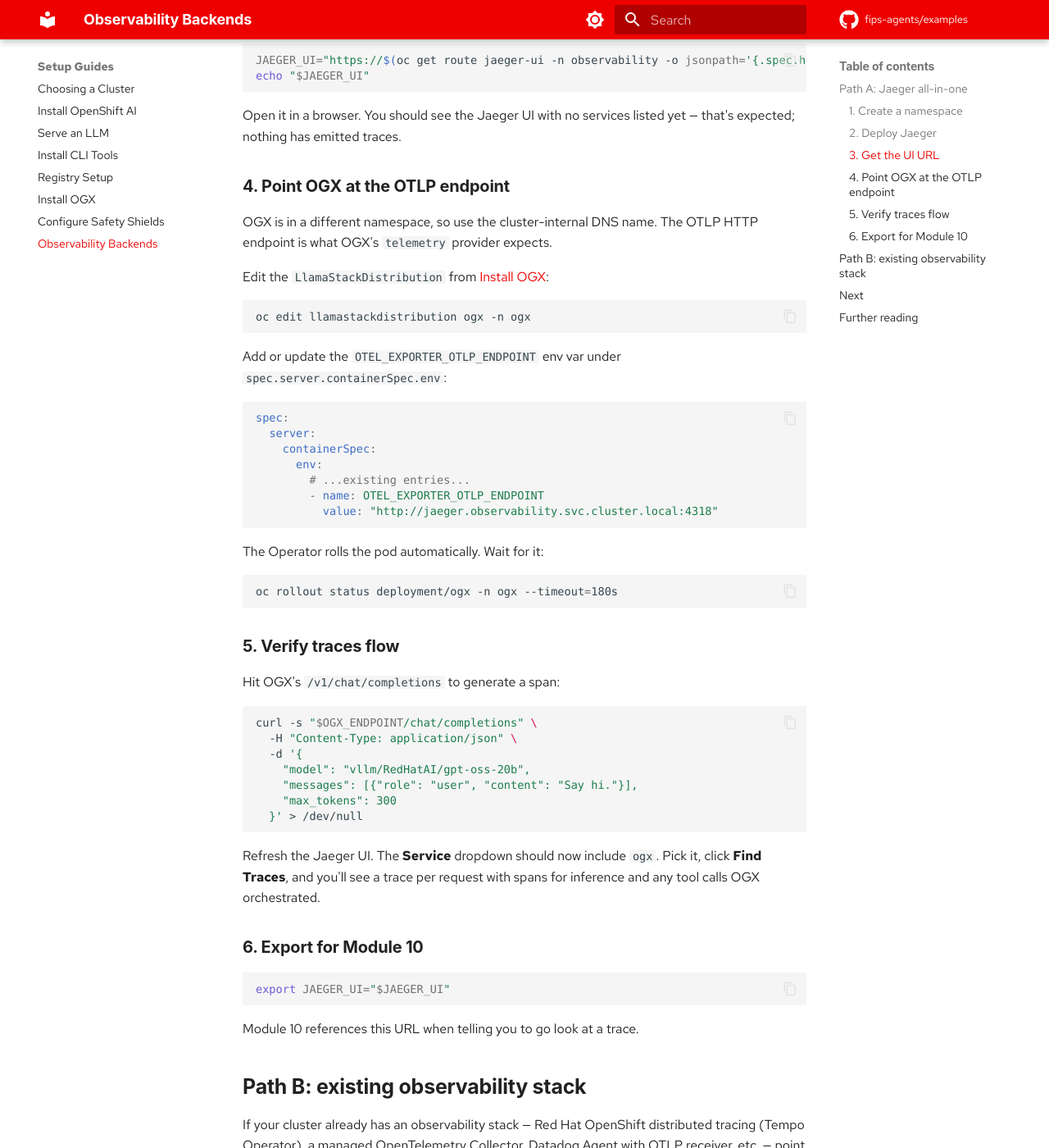
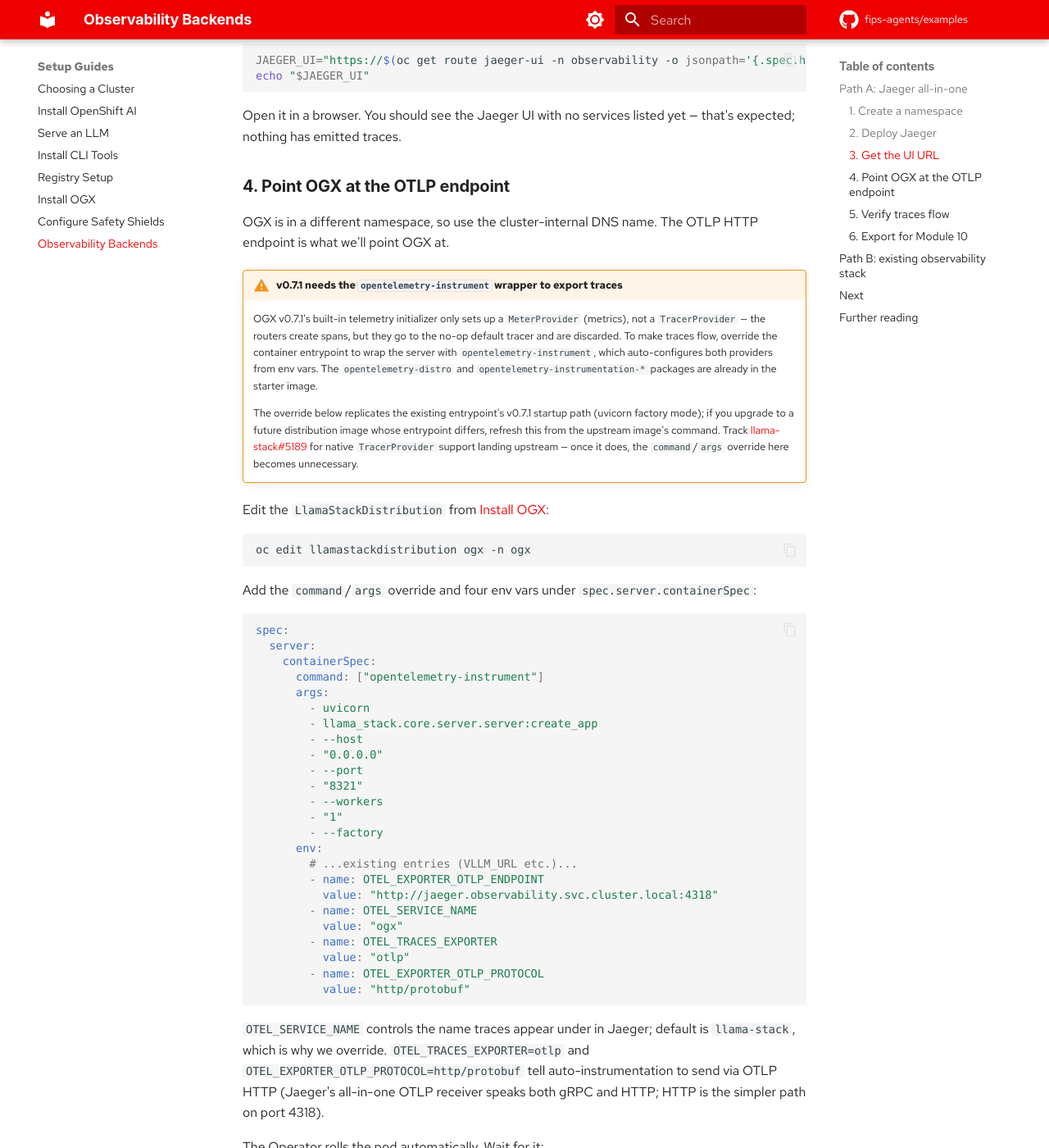
Before and after one commit to fips-agents/examples, an MkDocs documentation site: the page built from docs/guides/observability-backends.md, in a window 1280 px wide and 1400 px high, scrolled down 2286 px. Shown: the whole window at 82% size. Built offline with MkDocs 1.6.1 and Material for MkDocs 9.7.7, drawn with Linux system fonts in a browser that asks for light colours; some web fonts are replaced; comment, search, counter and statistics services are not loaded; some of the changed text lies outside the part shown.

Commit message:
docs: Make traces actually flow in observability-backends; capture next-session plan
E2E test on the cluster surfaced the largest finding of the session:
v0.7.1's setup_telemetry() initializes only a MeterProvider — spans are
created throughout the routers but go to the no-op tracer and are
discarded, so OTEL_EXPORTER_OTLP_ENDPOINT alone exports metrics-only
and Jaeger (a trace receiver) sees nothing.

Workaround now in the doc: override the LlamaStackDistribution's
container entrypoint with opentelemetry-instrument and add
OTEL_TRACES_EXPORTER=otlp + OTEL_EXPORTER_OTLP_PROTOCOL=http/protobuf.
The starter image already ships opentelemetry-distro and the
instrumentation packages, so no new deps. With the wrapper applied,
Jaeger receives spans for /v1/chat/completions, /v1/safety/run-shield,
the OGX-internal chat-model span, the httpx connect to vLLM, and the
sqlite3 store — verified end-to-end.

Two other doc bugs caught: OTEL_SERVICE_NAME wasn't set so traces
appeared under "llama-stack" instead of "ogx" as the doc promised;
jaegertracing/all-in-one:1.62 was never published (Docker Hub starts
at 1.63.0), bumped to 1.76.0.

NEXT_SESSION.md captures Path B (Llama Guard, blocked on second GPU),
the four upstream issues to file, a 10-step e2e test scenario, and
the cluster handoff state.

Assisted-by: Claude Code (Opus 4.7)

````diff
--- a/docs/guides/observability-backends.md
+++ b/docs/guides/observability-backends.md
@@ -39,7 +39,7 @@ spec:
     spec:
       containers:
         - name: jaeger
-          image: jaegertracing/all-in-one:1.62
+          image: jaegertracing/all-in-one:1.76.0
           env:
             - name: COLLECTOR_OTLP_ENABLED
               value: "true"
@@ -109,7 +109,12 @@ Open it in a browser. You should see the Jaeger UI with no services listed yet
 
 ### 4. Point OGX at the OTLP endpoint
 
-OGX is in a different namespace, so use the cluster-internal DNS name. The OTLP HTTP endpoint is what OGX's `telemetry` provider expects.
+OGX is in a different namespace, so use the cluster-internal DNS name. The OTLP HTTP endpoint is what we'll point OGX at.
+
+!!! warning "v0.7.1 needs the `opentelemetry-instrument` wrapper to export traces"
+    OGX v0.7.1's built-in telemetry initializer only sets up a `MeterProvider` (metrics), not a `TracerProvider` — the routers create spans, but they go to the no-op default tracer and are discarded. To make traces flow, override the container entrypoint to wrap the server with `opentelemetry-instrument`, which auto-configures both providers from env vars. The `opentelemetry-distro` and `opentelemetry-instrumentation-*` packages are already in the starter image.
+
+    The override below replicates the existing entrypoint's v0.7.1 startup path (uvicorn factory mode); if you upgrade to a future distribution image whose entrypoint differs, refresh this from the upstream image's command. Track [llama-stack#5189](https://github.com/meta-llama/llama-stack/issues) for native `TracerProvider` support landing upstream — once it does, the `command`/`args` override here becomes unnecessary.
 
 Edit the `LlamaStackDistribution` from [Install OGX](install-ogx.md):
 
@@ -117,17 +122,36 @@ Edit the `LlamaStackDistribution` from [Install OGX](install-ogx.md):
 oc edit llamastackdistribution ogx -n ogx
 ```
 
-Add or update the `OTEL_EXPORTER_OTLP_ENDPOINT` env var under `spec.server.containerSpec.env`:
+Add the `command`/`args` override and four env vars under `spec.server.containerSpec`:
 
 ```yaml
 spec:
   server:
     containerSpec:
+      command: ["opentelemetry-instrument"]
+      args:
+        - uvicorn
+        - llama_stack.core.server.server:create_app
+        - --host
+        - "0.0.0.0"
+        - --port
+        - "8321"
+        - --workers
+        - "1"
+        - --factory
       env:
-        # ...existing entries...
+        # ...existing entries (VLLM_URL etc.)...
         - name: OTEL_EXPORTER_OTLP_ENDPOINT
           value: "http://jaeger.observability.svc.cluster.local:4318"
+        - name: OTEL_SERVICE_NAME
+          value: "ogx"
+        - name: OTEL_TRACES_EXPORTER
+          value: "otlp"
+        - name: OTEL_EXPORTER_OTLP_PROTOCOL
+          value: "http/protobuf"
 ```
+
+`OTEL_SERVICE_NAME` controls the name traces appear under in Jaeger; default is `llama-stack`, which is why we override. `OTEL_TRACES_EXPORTER=otlp` and `OTEL_EXPORTER_OTLP_PROTOCOL=http/protobuf` tell auto-instrumentation to send via OTLP HTTP (Jaeger's all-in-one OTLP receiver speaks both gRPC and HTTP; HTTP is the simpler path on port 4318).
 
 The Operator rolls the pod automatically. Wait for it:
 
````
Also changed, not shown: retrospectives/2026-05-05_install-ogx-test/NEXT_SESSION.md (added, +93 -0 lines), retrospectives/2026-05-05_install-ogx-test/findings.md (+39 -1 lines), 1 other file.
